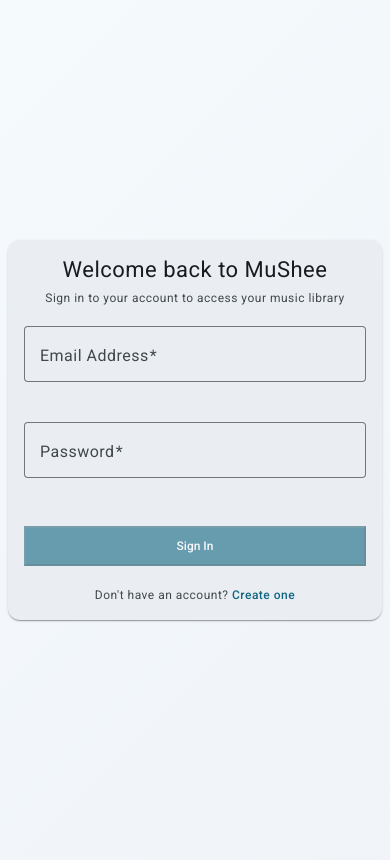
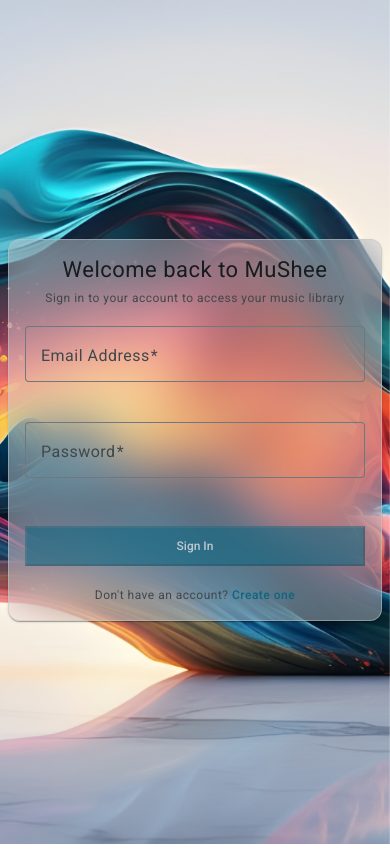
Before and after one commit to Seg0r/MuShee, an Angular app: page /login in a window 390 px wide. Built offline with nearby package versions, Linux system fonts and the light colour scheme; no server answers.

Commit message:
style: refactor login and registration components to use glass-shell class, implementing glassmorphism design and updating background styles for improved visual consistency

```diff
--- a/src/app/components/login/login.component.html
+++ b/src/app/components/login/login.component.html
@@ -8,7 +8,7 @@
 
   <!-- Form Visible State -->
   @if (isFormVisible()) {
-    <div class="form-wrapper">
+    <div class="glass-shell">
       <!-- Header -->
       <header class="login-header">
         <h1 class="login-title">Welcome back to MuShee</h1>
--- a/src/app/components/login/login.component.scss
+++ b/src/app/components/login/login.component.scss
@@ -1,14 +1,12 @@
+@use '../../../styles/mixins/glassmorphism' as glass;
+
 :host {
   display: flex;
   align-items: center;
   justify-content: center;
   min-height: 100vh;
   width: 100%;
-  background: linear-gradient(
-    135deg,
-    var(--mat-sys-surface) 0%,
-    var(--mat-sys-surface-container-low) 100%
-  );
+  background: transparent;
   padding: 1rem;
 }
 
@@ -37,17 +35,14 @@
   margin: 0;
 }
 
-/* Form Wrapper */
-.form-wrapper {
+.glass-shell {
+  @include glass.glassmorphism(65%, 50%, 24px);
   display: flex;
   flex-direction: column;
   gap: 2rem;
   width: 100%;
   max-width: 420px;
-  padding: 2rem;
-  background-color: var(--mat-sys-surface-container);
-  border-radius: var(--mat-sys-corner-large);
-  box-shadow: var(--mat-sys-level1);
+  padding: 2.5rem;
   animation: fadeInUp 0.4s ease-out;
 
   @media (prefers-reduced-motion: reduce) {
@@ -83,7 +78,7 @@
     padding: 0.5rem;
   }
 
-  .form-wrapper {
+  .glass-shell {
     max-width: 100%;
     padding: 1.5rem;
     gap: 1.5rem;
@@ -99,7 +94,7 @@
 }
 
 @media (max-width: 480px) {
-  .form-wrapper {
+  .glass-shell {
     padding: 1rem;
     gap: 1.25rem;
     border-radius: var(--mat-sys-corner-medium);
@@ -132,14 +127,14 @@
 
 /* Accessibility */
 @media (prefers-reduced-motion: reduce) {
-  .form-wrapper {
+  .glass-shell {
     animation: none;
   }
 }
 
 /* High Contrast Mode Support */
 @media (prefers-contrast: more) {
-  .form-wrapper {
+  .glass-shell {
     border: 2px solid var(--mat-sys-outline);
   }
 
--- a/src/app/components/registration/registration.component.html
+++ b/src/app/components/registration/registration.component.html
@@ -1,5 +1,5 @@
 <div class="registration-container" data-testid="registration-page">
-  <div class="form-wrapper">
+  <div class="glass-shell">
     <!-- Page Header -->
     <div class="page-header">
       <h1>Create Account</h1>
--- a/src/app/components/registration/registration.component.scss
+++ b/src/app/components/registration/registration.component.scss
@@ -1,14 +1,12 @@
+@use '../../../styles/mixins/glassmorphism' as glass;
+
 :host {
   display: flex;
   align-items: center;
   justify-content: center;
   min-height: 100vh;
   width: 100%;
-  background: linear-gradient(
-    135deg,
-    var(--mat-sys-surface) 0%,
-    var(--mat-sys-surface-container-low) 100%
-  );
+  background: transparent;
   padding: 1rem;
 }
 
@@ -20,17 +18,14 @@
   min-height: 100vh;
 }
 
-/* Form Wrapper */
-.form-wrapper {
+.glass-shell {
+  @include glass.glassmorphism(65%, 50%, 24px);
   display: flex;
   flex-direction: column;
   gap: 2rem;
   width: 100%;
   max-width: 420px;
-  padding: 2rem;
-  background-color: var(--mat-sys-surface-container);
-  border-radius: var(--mat-sys-corner-large);
-  box-shadow: var(--mat-sys-level1);
+  padding: 2.5rem;
   animation: fadeInUp 0.4s ease-out;
 
   @media (prefers-reduced-motion: reduce) {
@@ -385,7 +380,7 @@
     padding: 0.5rem;
   }
 
-  .form-wrapper {
+  .glass-shell {
     max-width: 100%;
     padding: 1.5rem;
     gap: 1.5rem;
@@ -421,7 +416,7 @@
 }
 
 @media (max-width: 480px) {
-  .form-wrapper {
+  .glass-shell {
     padding: 1rem;
     gap: 1.25rem;
     border-radius: var(--mat-sys-corner-medium);
@@ -442,7 +437,7 @@
 
 /* Accessibility */
 @media (prefers-reduced-motion: reduce) {
-  .form-wrapper {
+  .glass-shell {
     animation: none;
   }
 
@@ -455,7 +450,7 @@
 
 /* High Contrast Mode Support */
 @media (prefers-contrast: more) {
-  .form-wrapper {
+  .glass-shell {
     border: 2px solid var(--mat-sys-outline);
   }
 
```
